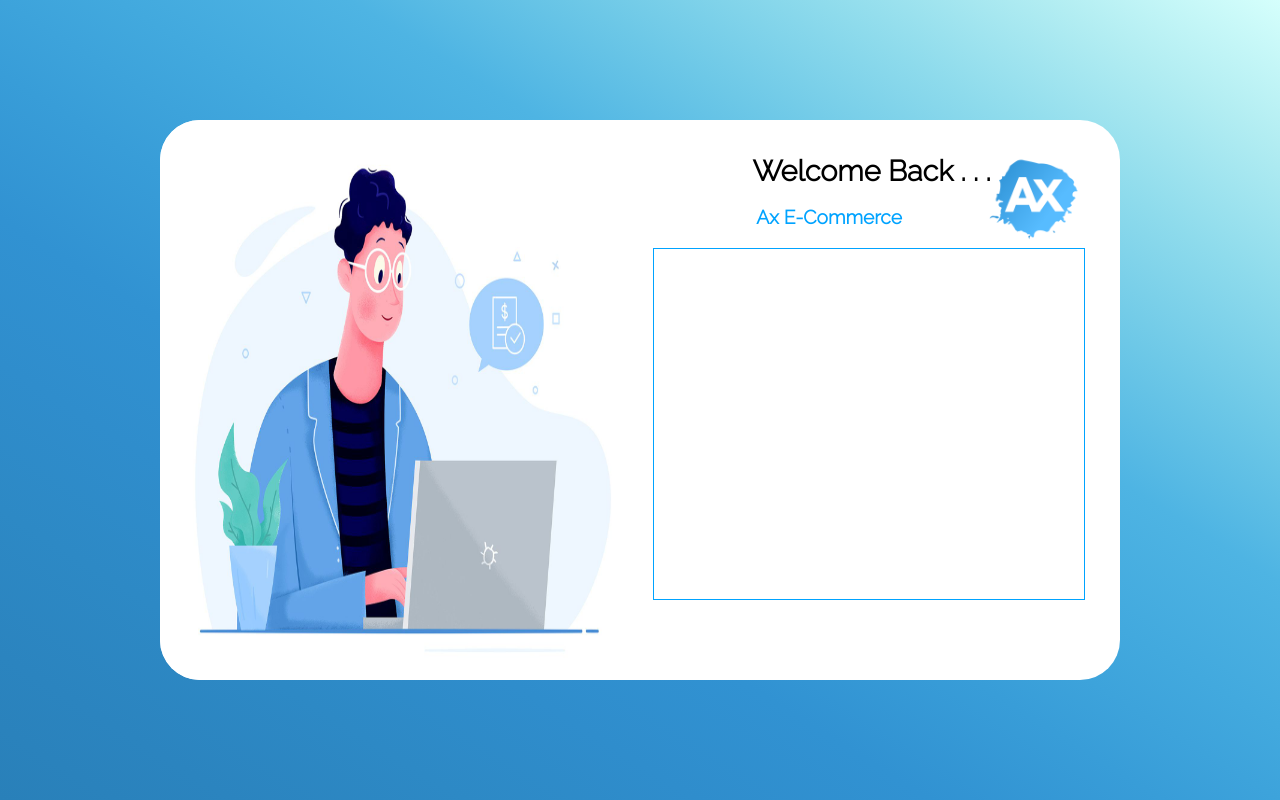
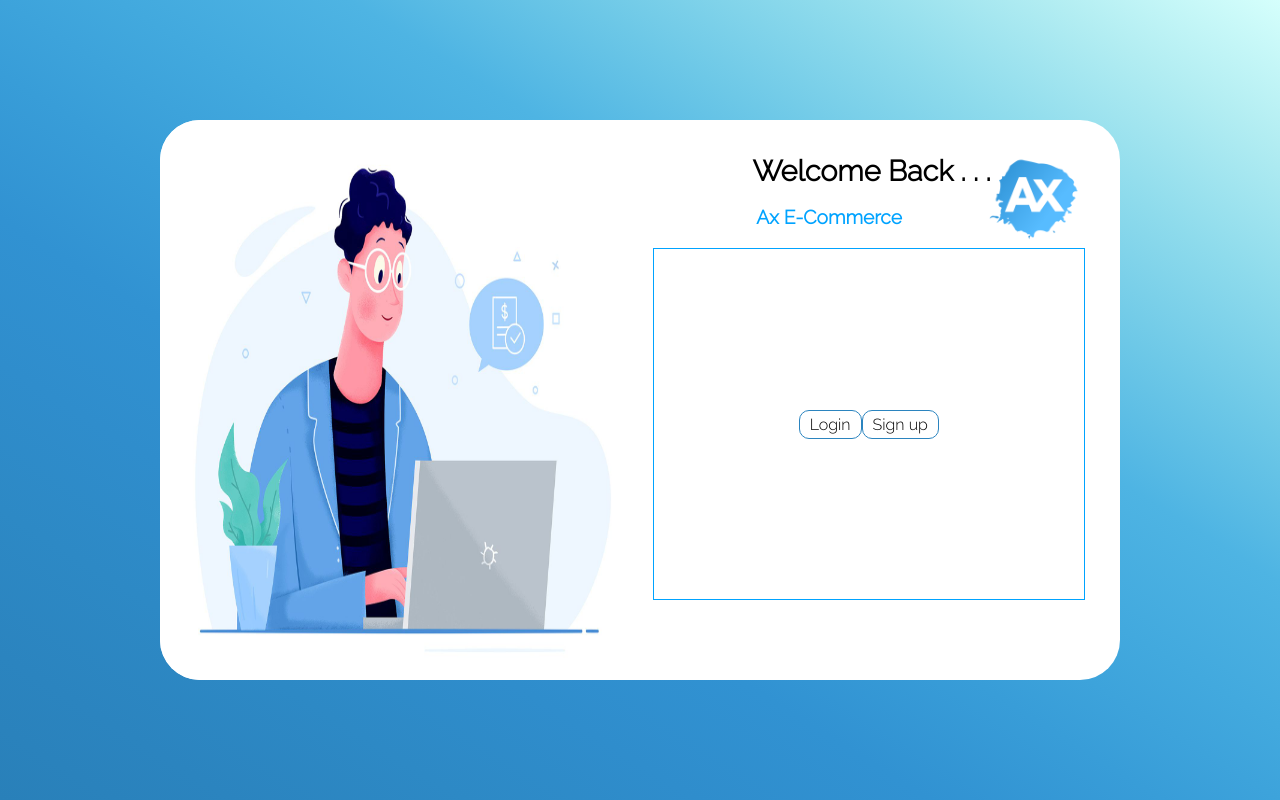
Before and after one commit to Mindula-Dilthushan/Ax-E-Commerce, an Angular app in the folder Ax-E-Frontend/Ax-E-Commerce/: page /auth/login in a window 1280 px wide. Built offline with nearby package versions, Linux system fonts and the light colour scheme.

Commit message:
login button and sign up button added

```diff
--- a/Ax-E-Frontend/Ax-E-Commerce/src/app/modules/auth/components/login-page/login-page.component.html
+++ b/Ax-E-Frontend/Ax-E-Commerce/src/app/modules/auth/components/login-page/login-page.component.html
@@ -14,7 +14,14 @@
       <h3 class="business-name">Ax E-Commerce</h3>
 
       <div class="login-details-area">
-
+        <ul class="list">
+          <li>
+            <span>Login</span>
+          </li>
+          <li>
+            <span>Sign up</span>
+          </li>
+        </ul>
       </div>
     </div>
     <!-- End Login Page Right Side-->
--- a/Ax-E-Frontend/Ax-E-Commerce/src/app/modules/auth/components/login-page/login-page.component.scss
+++ b/Ax-E-Frontend/Ax-E-Commerce/src/app/modules/auth/components/login-page/login-page.component.scss
@@ -65,6 +65,24 @@
     position: fixed;
     top: 31%;
     left: 51%;
+    display: flex;
+    justify-content: center;
+    align-items: center;
   }
+  .list{
+    margin: 0;
+    padding: 0;
 
+    li{
+      display: inline;
+      border: #2b84bf 1px solid;
+      padding: 4px 10px;
+      border-radius: 10px;
+    }
+    li:hover{
+      background-color: #2b84bf;
+      cursor : pointer;
+      color: white;
+    }
+  }
 }
```
